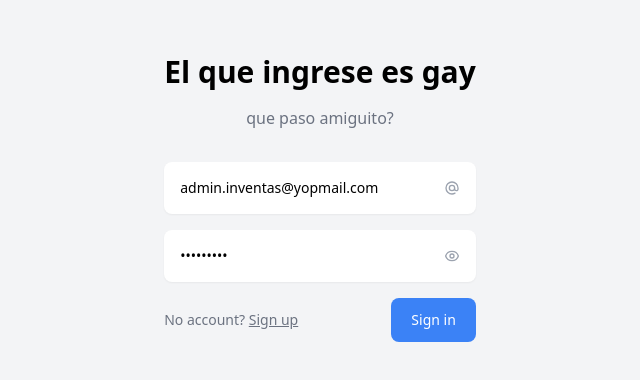
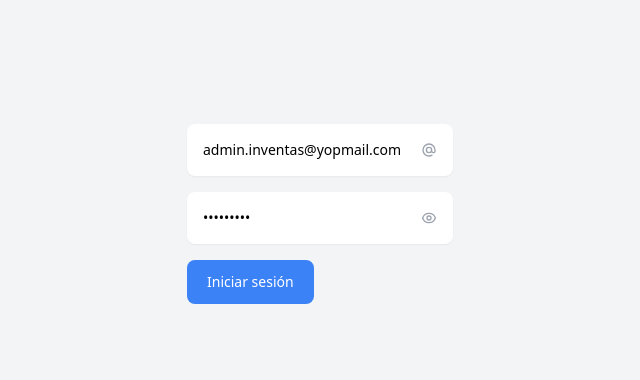
Before and after one commit to lororock/inventas-app-front, a Vue app: page / in a window 1280 px wide. Shown: the part 202-582 px from the top of the page, without its empty margins (320-960 px from the left). Built offline with nearby package versions, Linux system fonts and the light colour scheme.

Commit message:
:fire: remove unnecessary code

```diff
--- a/src/views/Home.vue
+++ b/src/views/Home.vue
@@ -10,19 +10,12 @@ const submitLogin = async () => {
   await authStore.login(email.value, password.value);
   console.log(authStore.token);
 };
-
 </script>
 
 <template>
   <div class="flex items-center justify-center h-screen bg-gray-100">
     <div class="mx-auto max-w-screen-xl px-4 sm:px-6 lg:px-8">
-      <div class="mx-auto max-w-lg text-center">
-        <h1 class="text-2xl font-bold sm:text-3xl">El que ingrese es gay</h1>
-
-        <p class="mt-4 text-gray-500">
-          que paso amiguito?
-        </p>
-      </div>
+      <div class="mx-auto max-w-lg text-center"></div>
 
       <form
         @submit.prevent="submitLogin"
@@ -99,16 +92,11 @@ const submitLogin = async () => {
         </div>
 
         <div class="flex items-center justify-between">
-          <p class="text-sm text-gray-500">
-            No account?
-            <a class="underline" href="">Sign up</a>
-          </p>
-
           <button
             type="submit"
             class="inline-block rounded-lg bg-blue-500 px-5 py-3 text-sm font-medium text-white"
           >
-            Sign in
+            Iniciar sesión
           </button>
         </div>
       </form>
```
